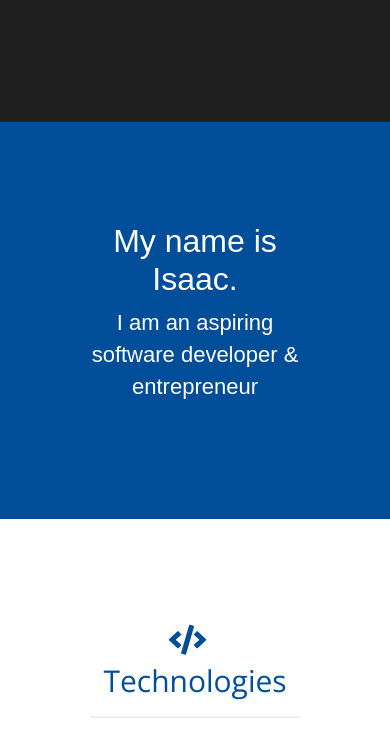
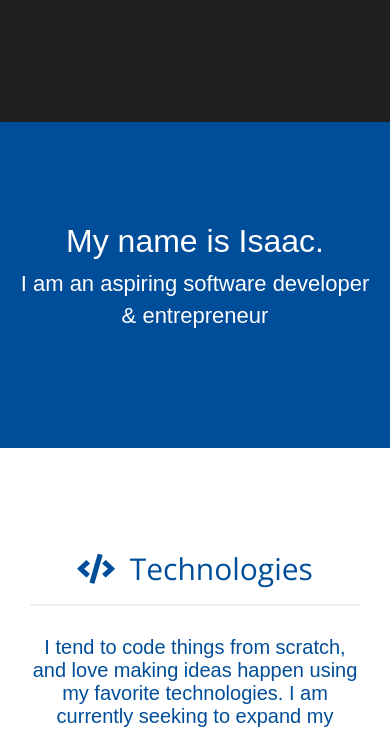
Before and after one commit to IsaacWatt/isaacwatt.github.io, a plain HTML site: page index.html in a window 390 px wide. Shown: the part 740-1470 px from the top of the page. Drawn offline with nearby package versions, Linux system fonts and the light colour scheme; no server answers; a script that the page names is missing.

Commit message:
change padding for mobile

```diff
--- a/assets/styles/styles.scss
+++ b/assets/styles/styles.scss
@@ -151,6 +151,10 @@ header {
     li {
       display: none;
     }
+  }
+
+  section {
+    padding: 100px 20px;
   }
 
   button:focus {
```
Also changed, not shown: assets/styles/styles.css.
